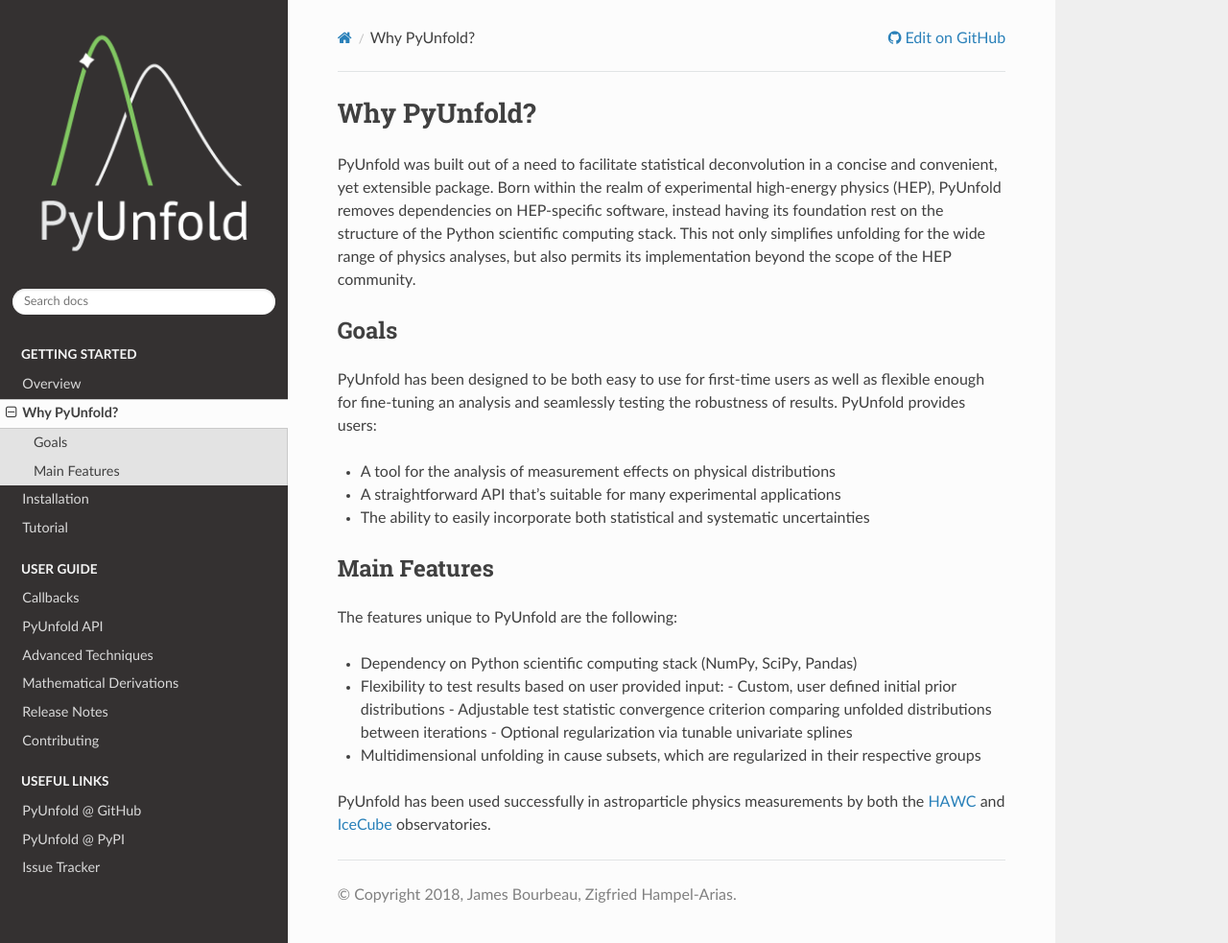
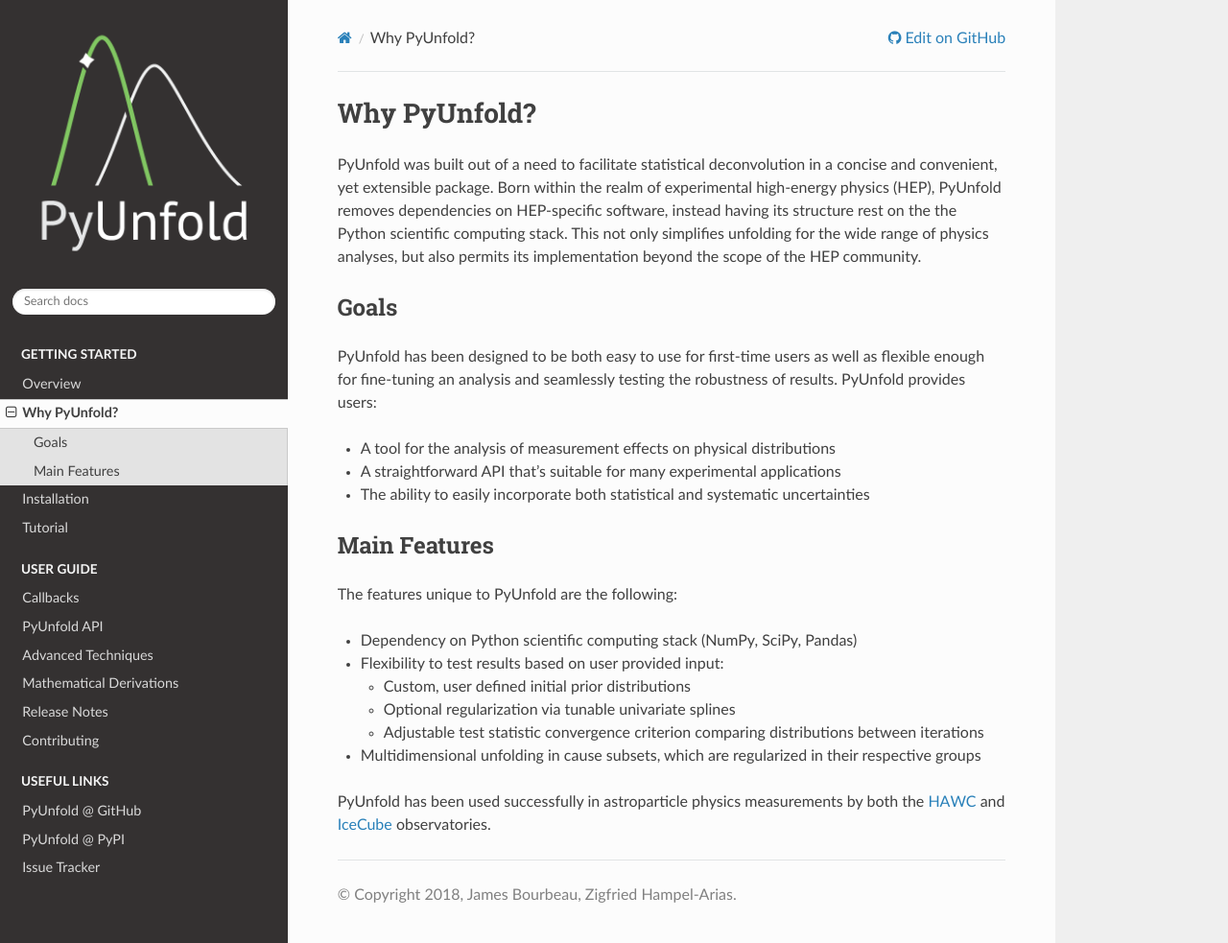
Before and after one commit to jrbourbeau/pyunfold, a Sphinx documentation site: the page built from docs/source/features.rst, in a window 1280 px wide and 983 px high. Shown: the whole window at 96% size. Built offline with Sphinx 7.4.7 and the Read the Docs theme 2.0.0, drawn with Linux system fonts in a browser that asks for light colours; the version number is read from the project's files by our own code.

Commit message:
Correcting bullet list

```diff
--- a/docs/source/features.rst
+++ b/docs/source/features.rst
@@ -9,8 +9,8 @@
 PyUnfold was built out of a need to facilitate statistical deconvolution in a concise
 and convenient, yet extensible package.
 Born within the realm of experimental high-energy physics (HEP), PyUnfold removes
-dependencies on HEP-specific software, instead having its foundation rest on the
-structure of the Python scientific computing stack.
+dependencies on HEP-specific software, instead having its structure rest on the
+the Python scientific computing stack.
 This not only simplifies unfolding for the wide range of physics analyses, but also
 permits its implementation beyond the scope of the HEP community.
 
@@ -37,9 +37,12 @@
 - Dependency on Python scientific computing stack (NumPy, SciPy, Pandas)
 
 - Flexibility to test results based on user provided input:
+
   - Custom, user defined initial prior distributions
-  - Adjustable test statistic convergence criterion comparing unfolded distributions between iterations
+
   - Optional regularization via tunable univariate splines
+
+  - Adjustable test statistic convergence criterion comparing distributions between iterations
 
 - Multidimensional unfolding in cause subsets, which are regularized in their respective groups
 
```
